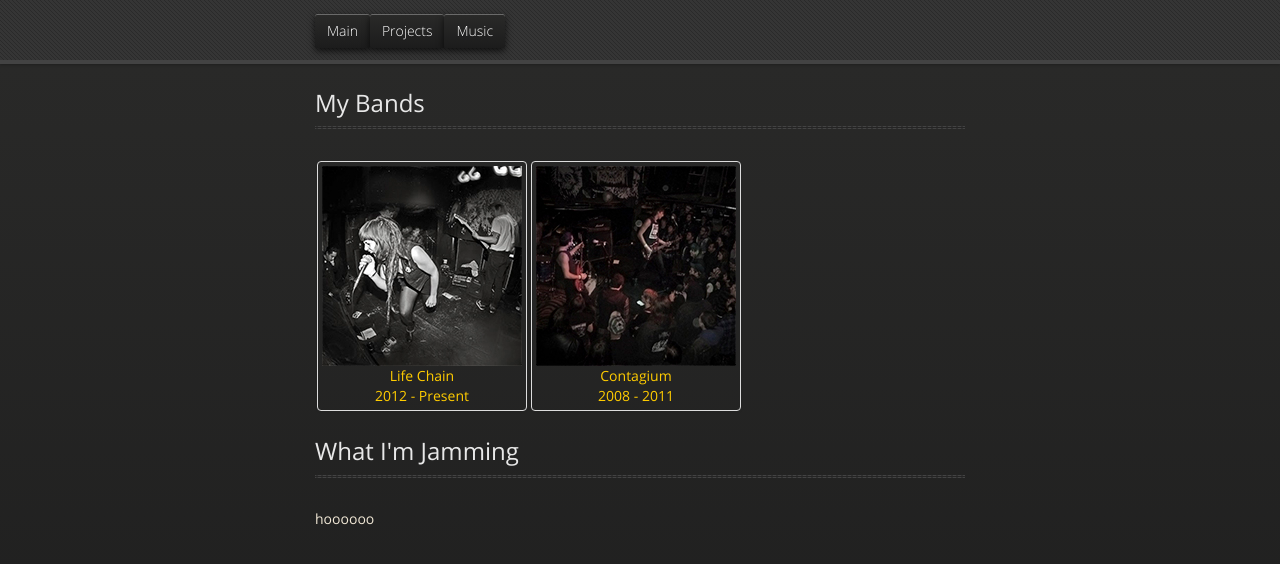
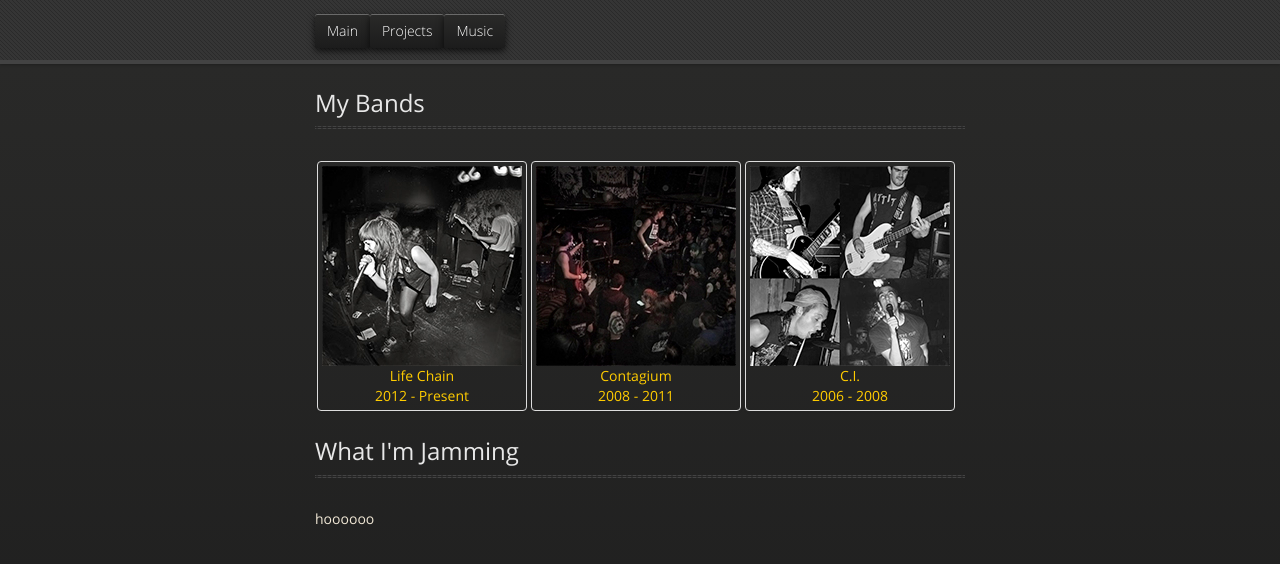
Before and after one commit to rbrt/rbrt.github.io, a Jekyll site: the page built from music/index.html, in a window 1280 px wide. Shown: the top 564 px of the page. Built offline with Jekyll 4.4.1, drawn with Linux system fonts in a browser that asks for light colours; nearby versions of some CDN libraries.

Commit message:
Added ci to music

```diff
--- a/music/index.html
+++ b/music/index.html
@@ -25,6 +25,15 @@ title: BeyondThunderdo.me - Music
 			2008 - 2011
 		</div>
 		</a>
+
+		<a href="https://myspace.com/cipunks902/music/songs">
+		<div class="thumbnail">
+			<img src="/images/ci.jpg">
+			C.I. <br>
+			2006 - 2008
+		</div>
+		</a>
+
 	</div>
 
 	<div id="title">
```
Also changed, not shown: images/ci.jpg (added), 2 other files.
